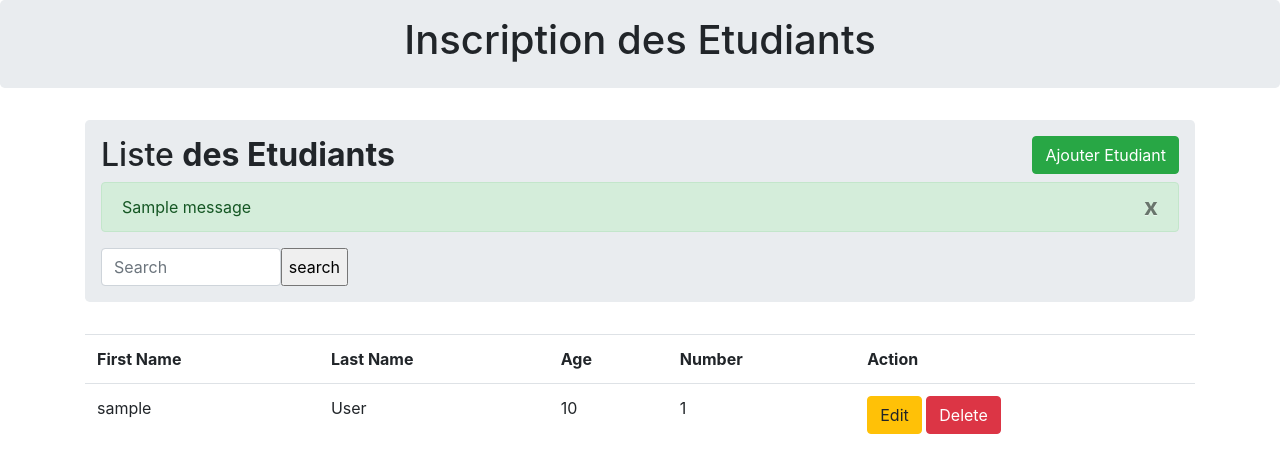
After one commit to TarekFerjani/student, a Python web app: template templates/index.html in a window 1280 px wide. The commit adds this page. Shown: the top 473 px of the page. Run offline with Jinja, Linux system fonts and the light colour scheme; the template is opened without the code that fills it: most values are stand-ins (such as "Sample title", 1, 10 or a date in 2020); one stand-in notice (Sample message) is shown; some libraries are stand-ins or nearby versions.

Commit message:
Add files via upload

```diff
--- /dev/null
+++ b/templates/header.html
@@ -0,0 +1,22 @@
+{% extends 'base.html' %}
+
+
+
+{% block title %} Flask Student {% endblock %}
+
+
+
+{% block body %}
+
+<div class="jumbotron p-3">
+    <div class="well text-center">
+
+        <h1>Inscription des Etudiants </h1>
+
+    </div>
+
+
+</div>
+
+
+{% endblock %}
--- /dev/null
+++ b/templates/index.html
@@ -0,0 +1,293 @@
+{% extends 'base.html' %}
+{% include 'header.html' %}
+
+
+
+{% block title %} Home {% endblock %}
+
+
+
+{% block body %}
+
+<div class="container">
+    <div class="row">
+        <div class="col md-12">
+
+            <div class="jumbotron p-3">
+
+                <h2>Liste <b>des Etudiants </b>  <button type="button"  class="btn btn-success float-right"
+                data-toggle="modal" data-target="#mymodal">Ajouter Etudiant</button> </h2>
+
+
+                {% with messages = get_flashed_messages() %}
+
+                {% if messages %}
+
+                {% for message in messages %}
+
+                <div class="alert alert-success alert-dismissable" role="alert">
+
+                    <button type="button" class="close" data-dismiss="alert" aria-label="close">
+
+                        <span aria-hidden="true">x</span>
+
+                    </button>
+
+
+                {{message}}
+
+
+                </div>
+
+
+                {% endfor %}
+
+                {% endif %}
+                {% endwith %}
+<div class="row">
+       <div class="col-6 col-sm-3">
+  <form method="POST"
+  <div class="input-group">
+  <input type="search" name="search" class="form-control rounded" placeholder="Search" aria-label="Search"aria-describedby="search-addon" />
+  <input type="submit" formaction="/search" value="search">
+  </form>
+
+       </div>
+</div>
+</div>
+                <table class="table ">
+
+                    <tr>
+
+
+                        <th>First Name</th>
+                        <th>Last Name</th>
+                        <th>Age</th>
+                        <th>Number</th>
+                        <th>Action</th>
+                    </tr>
+
+
+                   {% for row in etudiant %}
+                    <tr>
+
+                        <td>{{row.username}}</td>
+                        <td>{{row.lastname}}</td>
+                        <td>{{row.age}}</td>
+                        <td>{{row.number}}</td>
+
+                        <td>
+                            <a href="/update/{{row.id}}" class="btn btn-warning btn-xs" data-toggle="modal" data-target="#modaledit{{row.id}}">Edit</a>
+                            <a href="/delete/{{row.id}}" class="btn btn-danger btn-xs" onclick="return confirm('Are You Sure To Delete ?')">Delete</a>
+
+
+                        </td>
+
+                    </tr>
+
+
+                  <!-- Modal Edit Employee-->
+<div id="modaledit{{row.id}}" class="modal fade" role="dialog">
+   <div class="modal-dialog">
+
+
+      <div class="modal-content">
+
+
+         <div class="modal-header">
+
+
+            <h4 class="modal-title">Update Information</h4>
+
+
+         </div>
+
+
+         <div class="modal-body">
+
+
+            <form action="{{url_for('update')}}" method="POST">
+
+
+               <div class="form-group">
+
+
+                  <label>User Name:</label>
+                   <input type="hidden"  name="id" value="{{row.id}}">
+
+                  <input type="text" class="form-control" name="username" value="{{row.username}}">
+
+
+               </div>
+
+
+
+               <div class="form-group">
+
+
+                  <label>Last Name:</label>
+
+                  <input type="text" class="form-control" name="lastname" value="{{row.lastname}}">
+
+
+               </div>
+
+
+               <div class="form-group">
+
+
+                  <label>Age:</label>
+
+                  <input type="text" class="form-control" name="age" value="{{row.age}}">
+
+
+               </div>
+
+ <div class="form-group">
+
+
+                  <label>Number:</label>
+
+                  <input type="text" class="form-control" name="number" value="{{row.number}}">
+
+
+               </div>
+               <div class="form-group">
+
+
+                  <button class="btn btn-primary" type="submit">Update</button>
+
+
+               </div>
+
+
+            </form>
+
+
+         </div>
+
+
+         <div class="modal-footer">
+
+
+            <button type="button" class="btn btn-secondary" data-dismiss="modal">Close</button>
+
+
+         </div>
+
+
+      </div>
+
+
+   </div>
+
+</div>
+
+
+                    {% endfor %}
+
+
+                </table>
+
+
+            </div>
+
+
+
+                  <!-- Modal Add Employee-->
+
+
+<div id="mymodal" class="modal fade" role="dialog">
+   <div class="modal-dialog">
+      <div class="modal-content">
+         <div class="modal-header">
+
+            <h4 class="modal-title">Ajouter</h4>
+         </div>
+         <div class="modal-body">
+
+            <form action="{{url_for('insert')}}" method="POST">
+
+
+               <div class="form-group">
+
+                  <label>User Name:</label>
+                  <input type="text" class="form-control" name="username" required="1">
+
+
+               </div>
+
+
+                <div class="form-group">
+
+
+                  <label>Last Name:</label>
+                  <input type="text" class="form-control" name="lastname" required="1">
+
+
+               </div>
+
+
+                <div class="form-group">
+
+
+                  <label>Age:</label>
+                  <input type="text" class="form-control" name="age" required="1">
+
+
+               </div>
+
+ <div class="form-group">
+
+
+                  <label>Number:</label>
+                  <input type="text" class="form-control" name="number" required="1">
+
+
+               </div>
+
+               <div class="form-group">
+
+
+                  <button class="btn btn-primary" type="submit">Add </button>
+
+
+               </div>
+
+
+            </form>
+
+
+         </div>
+
+
+         <div class="modal-footer">
+
+
+            <button type="button" class="btn btn-secondary" data-dismiss="modal">Close</button>
+
+
+         </div>
+
+
+      </div>
+
+
+   </div>
+
+
+</div>
+
+
+
+
+
+        </div>
+
+    </div>
+
+
+</div>
+
+
+{% endblock %}
```
Also changed, not shown: templates/base.html (line endings or trailing spaces).
